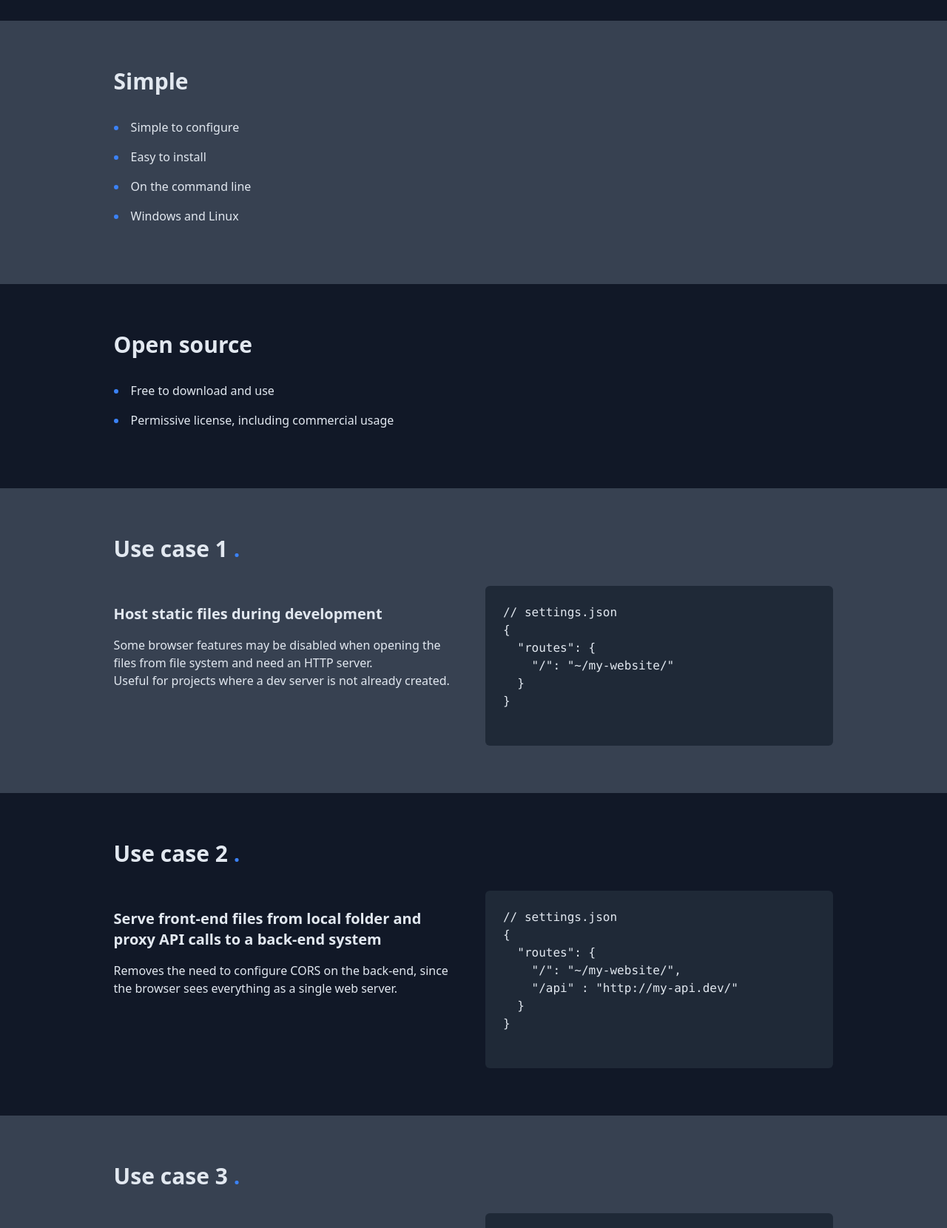
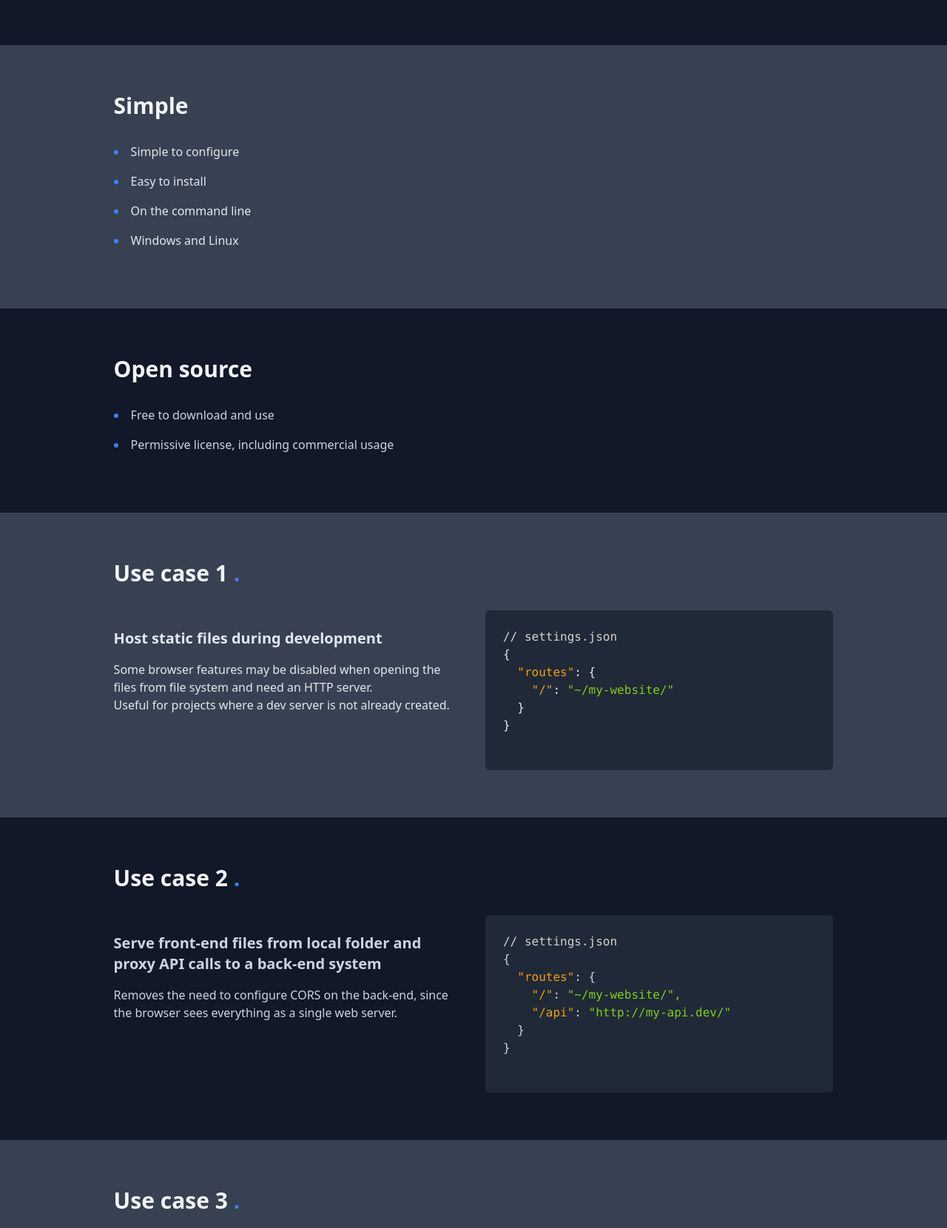
Before and after one commit to yvzn/dev-web-server, a website built with Vite: page docs/index.html in a window 1280 px wide. Shown: the part 1140-2800 px from the top of the page at 74% size. Built offline with nearby package versions, Linux system fonts and the light colour scheme.

Commit message:
Syntax coloration on homepage

```diff
--- a/docs/index.html
+++ b/docs/index.html
@@ -10,7 +10,7 @@
     <title>web-server.dev - A dev web server and reverse proxy</title>
 </head>
 
-<body class="bg-gray-900 text-slate-200">
+<body class="bg-gray-900 text-slate-300">
     <!-- Header Section -->
     <header
         class="sticky top-0 z-40 bg-gray-800 border-blue-900 border-b-4 px-8 py-4 flex justify-between items-center">
@@ -29,12 +29,12 @@
         <div class="lg:w-4/5 mx-auto">
             <h2 class="text-4xl md:text-5xl font-bold mb-8">web-server<span class="text-blue-300">.</span>dev</h2>
             <p class="text-lg md:text-xl mb-12">A development web server and reverse proxy</p>
-            <p class="mb-4"><a id="cta-large" href="https://github.com/yvzn/dev-web-server/releases/latest/"
+            <p><a id="cta-large" href="https://github.com/yvzn/dev-web-server/releases/latest/"
                     target="_blank"
-                    class="bg-slate-100 text-blue-900 font-semibold mr-4 py-4 px-8 rounded-2xl hover:bg-yellow-500 transition duration-300 ease-in-out">Download
+                    class="whitespace-nowrap inline-block bg-slate-100 text-blue-900 font-semibold mr-4 mb-4 py-4 px-8 rounded-2xl hover:bg-yellow-500 transition duration-300 ease-in-out">Download
                     now</a>
                 <a href="#use-case-1"
-                    class="border font-semibold py-4 px-8 rounded-2xl hover:text-yellow-500 transition duration-300 ease-in-out">Use
+                    class="whitespace-nowrap inline-block border font-semibold py-4 px-8 rounded-2xl hover:text-yellow-500 transition duration-300 ease-in-out">Use
                     cases</a>
             </p>
         </div>
@@ -43,7 +43,7 @@
     <!-- Features Section -->
     <section class="py-16 px-8">
         <div class="lg:w-4/5 mx-auto">
-            <h2 class="text-3xl text-slate-50 font-bold mb-8">Features<span class="text-blue-500" role="presentation">
+            <h2 class="text-3xl text-slate-100 text-slate-50 font-bold mb-8">Features<span class="text-blue-500" role="presentation">
                     .</span></h2>
             <div class="grid grid-cols-1 md:grid-cols-2 gap-8">
                 <!-- Feature 1 -->
@@ -64,9 +64,9 @@
     </section>
 
     <!-- Advantages Section -->
-    <section class="bg-gray-700 py-16 px-8">
+    <section class="text-slate-200 bg-gray-700 py-16 px-8">
         <div class="lg:w-4/5 mx-auto">
-            <h2 class="text-3xl font-bold mb-8">Simple</h2>
+            <h2 class="text-3xl text-slate-100 font-bold mb-8">Simple</h2>
             <ul class="list-inside list-disc marker:text-blue-500">
                 <li class="mb-4">Simple to configure</li>
                 <li class="mb-4">Easy to install</li>
@@ -78,7 +78,7 @@
 
     <section class="py-16 px-8">
         <div class="lg:w-4/5 mx-auto">
-            <h2 class="text-3xl font-bold mb-8">Open source</h2>
+            <h2 class="text-3xl text-slate-100 font-bold mb-8">Open source</h2>
             <ul class="list-inside list-disc marker:text-blue-500">
                 <li class="mb-4">Free to download and use</li>
                 <li class="mb-4">Permissive license, including commercial usage</li>
@@ -87,9 +87,9 @@
     </section>
 
     <!-- Use Cases Section -->
-    <section class="bg-gray-700 py-16 px-8" id="use-case-1">
+    <section class="text-slate-200 bg-gray-700 py-16 px-8" id="use-case-1">
         <div class="lg:w-4/5 mx-auto">
-            <h2 class="text-3xl font-bold mb-8">Use case 1<span class="text-blue-500" role="presentation"> .</span></h2>
+            <h2 class="text-3xl text-slate-100 font-bold mb-8">Use case 1<span class="text-blue-500" role="presentation"> .</span></h2>
             <div class="grid grid-cols-1 md:grid-cols-2 gap-8">
                 <div class="py-6">
                     <h3 class="text-xl font-semibold mb-4">Host static files during development</h3>
@@ -99,10 +99,10 @@
                 </div>
                 <div class="p-6 rounded-md bg-gray-800">
                     <pre>
-// settings.json
+<span class="text-stone-300">// settings.json</span>
 {
-  "routes": {
-    "/": "~/my-website/"
+  <span class="text-amber-500">"routes"</span>: {
+    <span class="text-amber-500">"/"</span>: <span class="text-lime-500">"~/my-website/"</span>
   }
 }
                     </pre>
@@ -113,7 +113,7 @@
 
     <section class="py-16 px-8">
         <div class="lg:w-4/5 mx-auto">
-            <h2 class="text-3xl font-bold mb-8">Use case 2<span class="text-blue-500" role="presentation"> .</span></h2>
+            <h2 class="text-3xl text-slate-100 font-bold mb-8">Use case 2<span class="text-blue-500" role="presentation"> .</span></h2>
             <div class="grid grid-cols-1 md:grid-cols-2 gap-8">
                 <div class="py-6">
                     <h3 class="text-xl font-semibold mb-4">Serve front-end files from local folder and proxy API calls
@@ -123,11 +123,11 @@
                 </div>
                 <div class="p-6 rounded-md bg-gray-800">
                     <pre>
-// settings.json
+<span class="text-stone-300">// settings.json</span>
 {
-  "routes": {
-    "/": "~/my-website/",
-    "/api" : "http://my-api.dev/"
+  <span class="text-amber-500">"routes"</span>: {
+    <span class="text-amber-500">"/"</span>: <span class="text-lime-500">"~/my-website/",</span>
+    <span class="text-amber-500">"/api"</span>: <span class="text-lime-500">"http://my-api.dev/"</span>
   }
 }
                     </pre>
@@ -136,9 +136,9 @@
         </div>
     </section>
 
-    <section class="bg-gray-700 py-16 px-8">
+    <section class="text-slate-200 bg-gray-700 py-16 px-8">
         <div class="lg:w-4/5 mx-auto">
-            <h2 class="text-3xl font-bold mb-8">Use case 3<span class="text-blue-500" role="presentation"> .</span></h2>
+            <h2 class="text-3xl text-slate-100 font-bold mb-8">Use case 3<span class="text-blue-500" role="presentation"> .</span></h2>
             <div class="grid grid-cols-1 md:grid-cols-2 gap-8">
                 <div class="py-6">
                     <h3 class="text-xl font-semibold mb-4">Serve files from multiple folders</h3>
@@ -146,11 +146,11 @@
                 </div>
                 <div class="p-6 rounded-md bg-gray-800">
                     <pre>
-// settings.json
+<span class="text-stone-300">// settings.json</span>
 {
-  "routes": {
-    "/app": "~/my-app/",
-    "/docs": "~/my-docs/"
+  <span class="text-amber-500">"routes"</span>: {
+    <span class="text-amber-500">"/app"</span>: <span class="text-lime-500">"~/my-app/",</span>
+    <span class="text-amber-500">"/docs"</span>: <span class="text-lime-500">"~/my-docs/"</span>
   }
 }
                     </pre>
@@ -161,7 +161,7 @@
 
     <section class="py-16 px-8">
         <div class="lg:w-4/5 mx-auto">
-            <h2 class="text-3xl font-bold mb-8">Use case 4<span class="text-blue-400" role="presentation"> .</span></h2>
+            <h2 class="text-3xl text-slate-100 font-bold mb-8">Use case 4<span class="text-blue-400" role="presentation"> .</span></h2>
             <div class="grid grid-cols-1 md:grid-cols-2 gap-8">
                 <div class="py-6">
                     <h3 class="text-xl font-semibold mb-4">Group multiple endpoints behind a single access point</h3>
@@ -169,11 +169,11 @@
                 </div>
                 <div class="p-6 rounded-md bg-gray-800">
                     <pre>
-// settings.json
+<span class="text-stone-300">// settings.json</span>
 {
-  "routes": {
-    "/api": "http://my-api.dev/",
-    "/private": "http://localhost:3000/"
+  <span class="text-amber-500">"routes"</span>: {
+    <span class="text-amber-500">"/api"</span>: <span class="text-lime-500">"http://my-api.dev/",</span>
+    <span class="text-amber-500">"/private"</span>: <span class="text-lime-500">"http://localhost:3000/"</span>
   }
 }
                     </pre>
@@ -182,7 +182,7 @@
         </div>
     </section>
 
-    <footer class="bg-gray-700 py-16 px-8">
+    <footer class="text-slate-200 bg-gray-700 py-16 px-8">
         <div class="text-center">&copy; 2024 &mdash; Yvan Razafindramanana</div>
     </footer>
 
```
